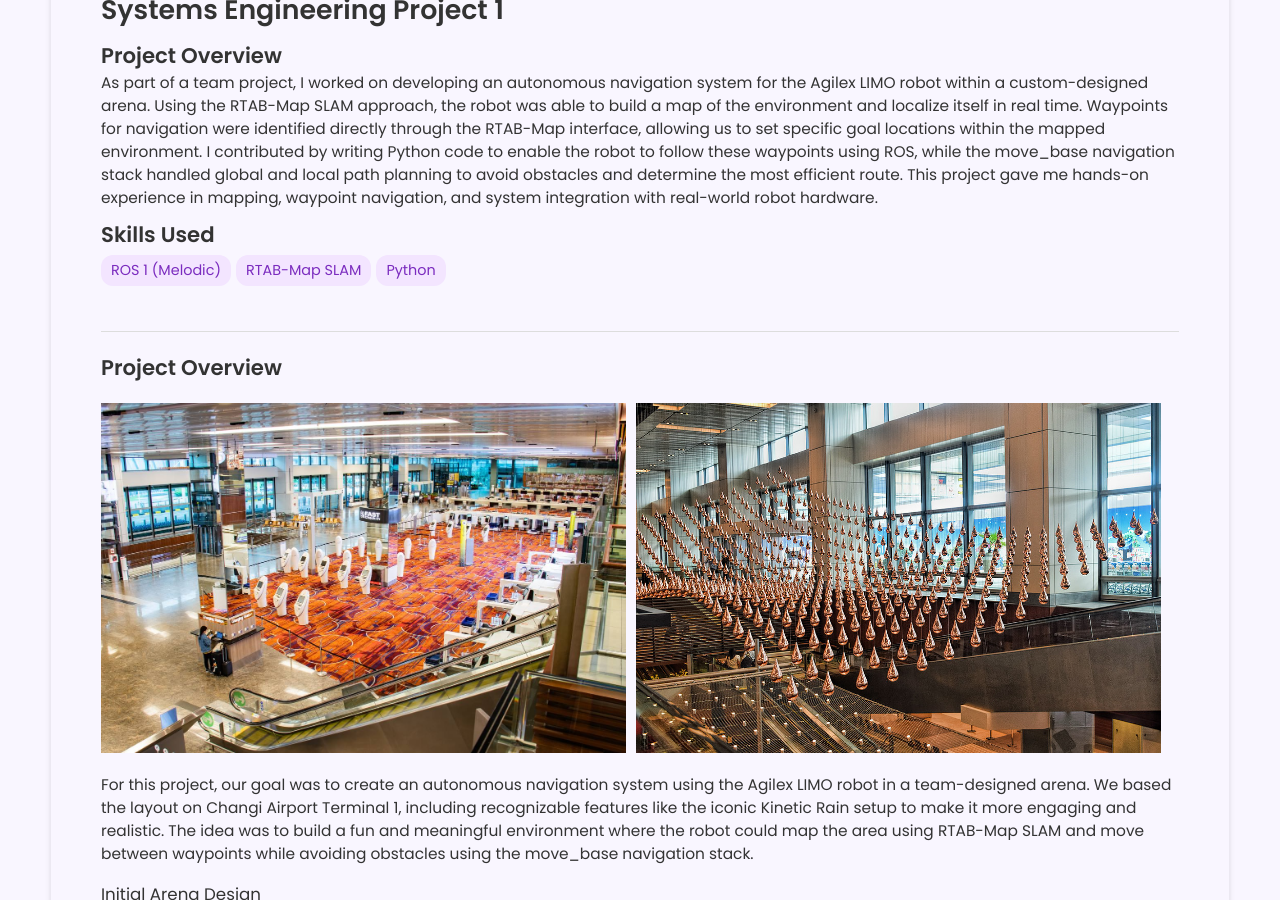
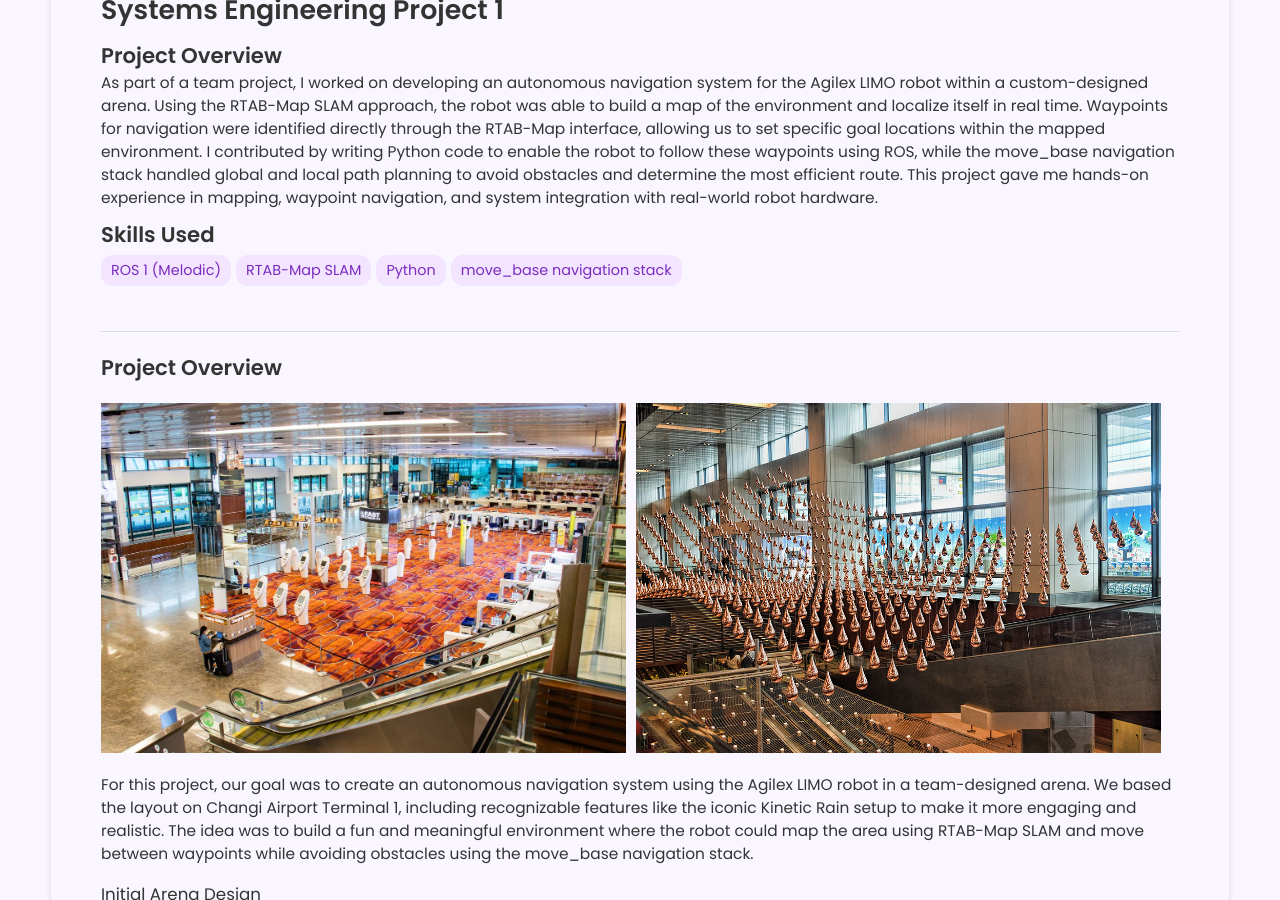
Before and after one commit to Darrshini/darrshini.github.io, a Jekyll site: the page built from _projects/Systems Engineering Project 1/index.md, in a window 1280 px wide and 900 px high, scrolled down 517 px. Built offline with Jekyll 4.4.1, drawn with Linux system fonts in a browser that asks for light colours.

Commit message:
Update index.md

```diff
--- a/_projects/Systems Engineering Project 1/index.md
+++ b/_projects/Systems Engineering Project 1/index.md
@@ -7,6 +7,7 @@ skills:
   - ROS 1 (Melodic)
   - RTAB-Map SLAM
   - Python
+  - move_base navigation stack
 
 main-image: /limo_robot.jpg
 ---
```
